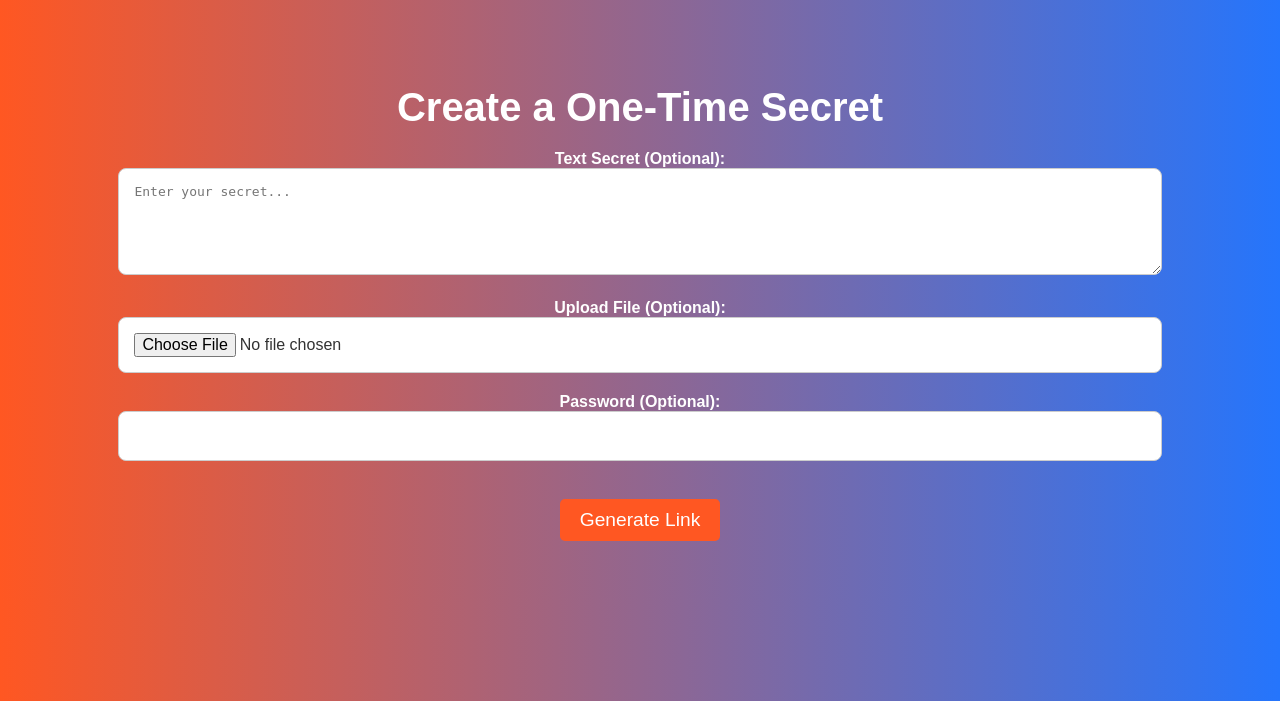
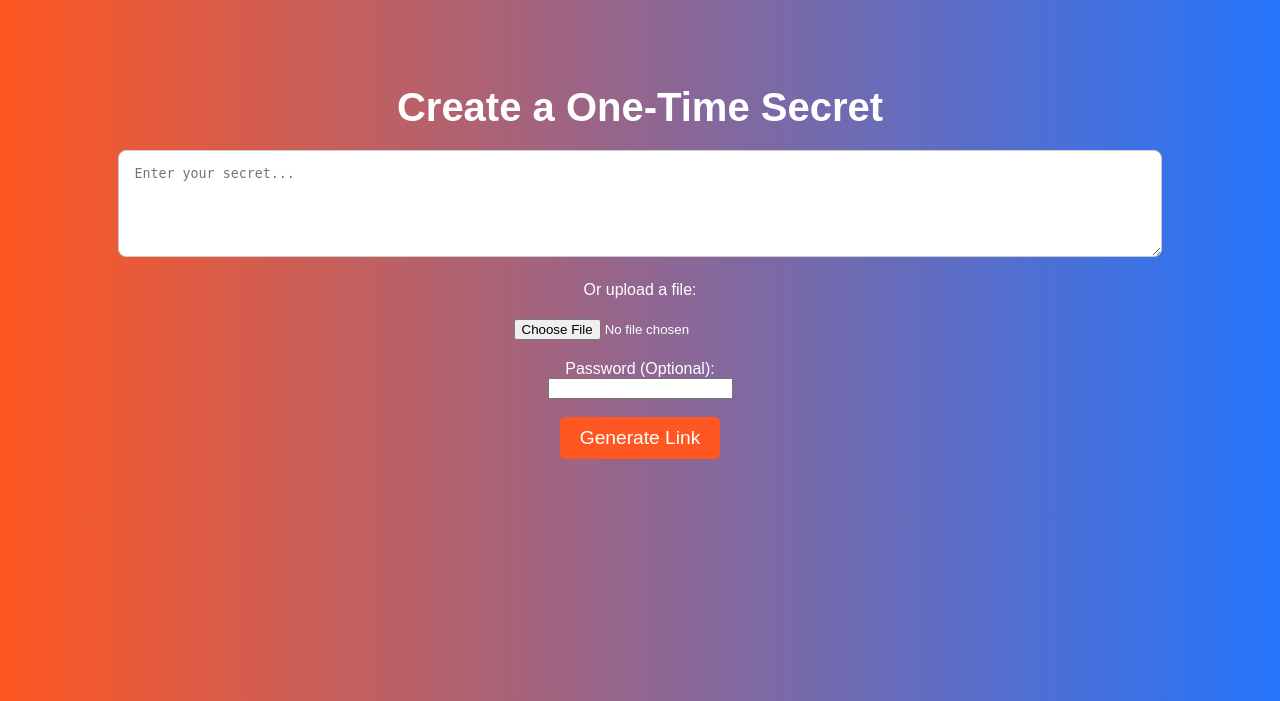
Before and after one commit to rojinashaikh/secure-one-time-share, a Flask app: page / in a window 1280 px wide. Shown: the top 701 px of the page. Run offline with Flask 3, Linux system fonts and the light colour scheme; parts of the project's set-up code (start-up, migrations or seed data) failed here and were passed over.

Commit message:
Update index.html

```diff
--- a/templates/index.html
+++ b/templates/index.html
@@ -1,6 +1,8 @@
 <!DOCTYPE html>
-<html>
+<html lang="en">
 <head>
+    <meta charset="UTF-8">
+    <meta name="viewport" content="width=device-width, initial-scale=1.0">
     <title>Create Secret</title>
     <style>
         body {
@@ -14,7 +16,7 @@
             font-size: 2.5em;
             margin-bottom: 20px;
         }
-        textarea, input[type="password"], input[type="file"] {
+        textarea {
             background-color: #ffffff;
             color: #333;
             border-radius: 8px;
@@ -22,10 +24,9 @@
             padding: 15px;
             width: 80%;
             margin-bottom: 20px;
-            font-size: 1em;
         }
-        label {
-            font-weight: bold;
+        input[type="file"] {
+            margin: 20px;
         }
         button {
             background-color: #ff5722;
@@ -44,10 +45,9 @@
 <body>
     <h1>Create a One-Time Secret</h1>
     <form action="/create_secret" method="POST" enctype="multipart/form-data">
-        <label for="secret">Text Secret (Optional):</label><br>
-        <textarea name="secret" rows="5" placeholder="Enter your secret..."></textarea><br>
+        <textarea name="secret" rows="5" placeholder="Enter your secret..." required></textarea><br>
 
-        <label for="file">Upload File (Optional):</label><br>
+        <label for="file">Or upload a file:</label><br>
         <input type="file" name="file" id="file"><br>
 
         <label for="password">Password (Optional):</label><br>
```
